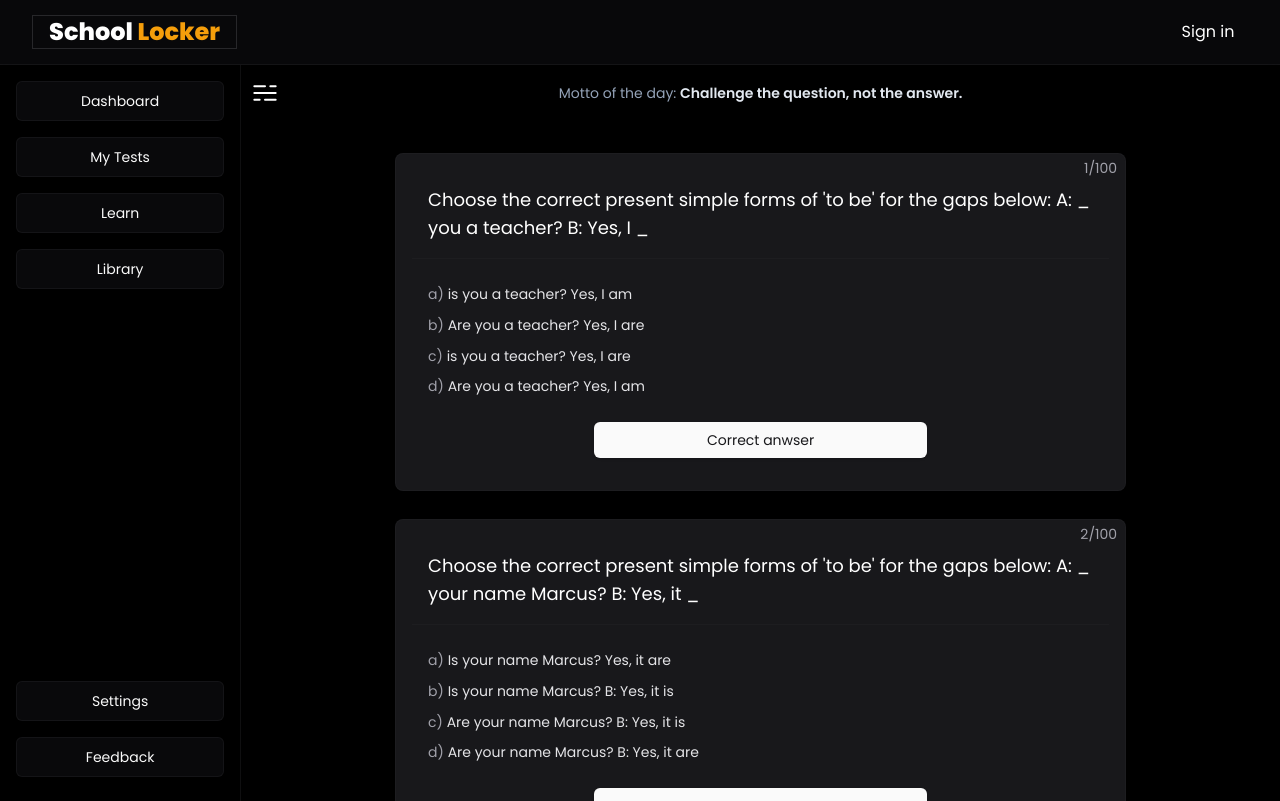
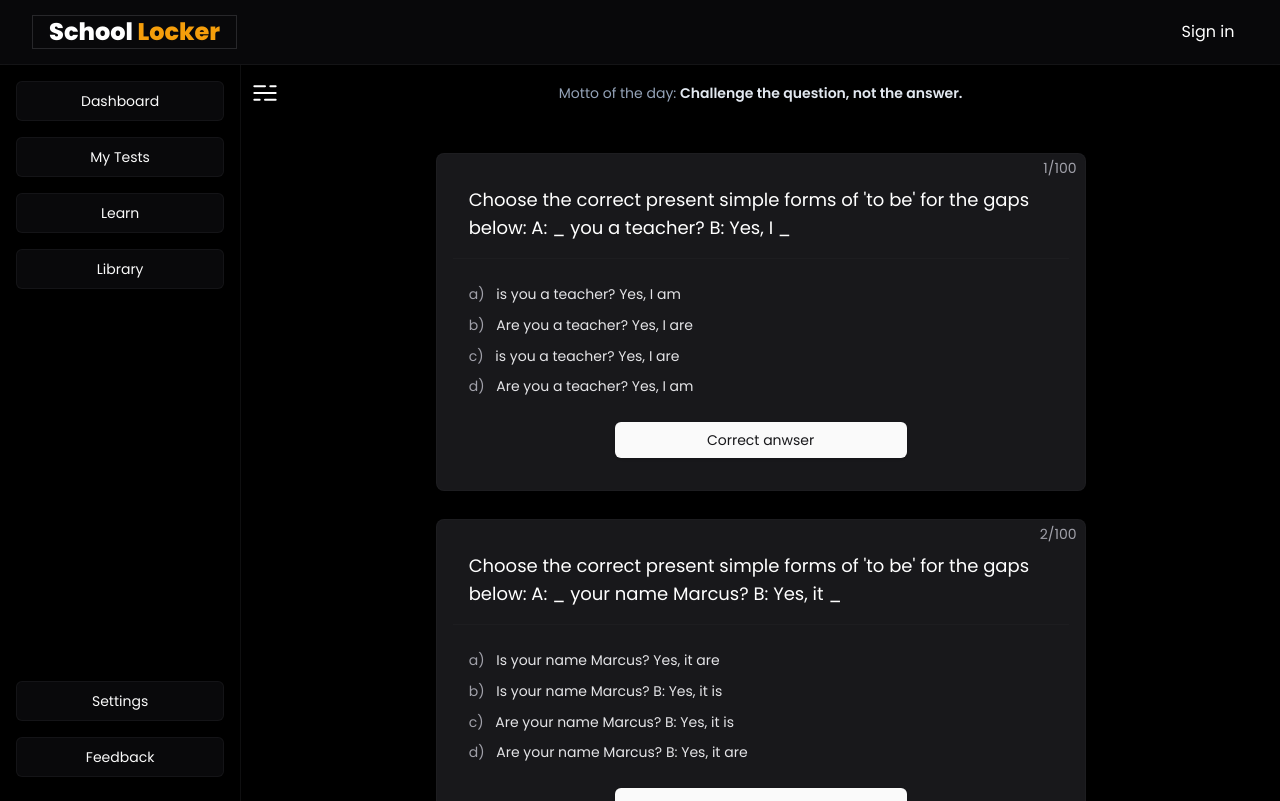
Before and after one commit to wujekbizon/school_locker, a Next.js app: page /dashboard/learn in a window 1280 px wide. Built offline with nearby package versions, Linux system fonts and the light colour scheme; no server answers.

Commit message:
Add QuestionCard component, work on mock data, adjust drizzle schema

```diff
--- a/src/app/dashboard/learn/page.tsx
+++ b/src/app/dashboard/learn/page.tsx
@@ -1,43 +1,16 @@
-import { LETTERS } from "@/constants/optionsLetters";
+import QuestionCard from "@/components/QuestionCard";
 import { ENGLISH_A1_DATA } from "@/data/englishA1";
 
 export default function LearnPage() {
   return (
     <section className="flex flex-col items-center gap-7 p-2 md:p-8">
-      <div className="flex h-full w-full flex-col items-center gap-7">
-        {ENGLISH_A1_DATA.map((item) => (
-          <form
-            key={item.number}
-            className="relative w-full rounded-lg border border-border/40 bg-zinc-900 px-4 py-8 text-white md:w-3/4"
-          >
-            <p className="absolute right-2 top-1 text-sm text-muted-foreground">
-              {item.number}/{ENGLISH_A1_DATA.length}
-            </p>
-            <h3 className="border-b border-border/40 px-4 pb-4 text-lg">
-              {item.question}
-            </h3>
-            <ul className="flex flex-col gap-2 px-4 pt-6">
-              {item.answers.map(({ option, isCorrect }, index) => (
-                <li
-                  key={option}
-                  className="text-balance text-sm leading-relaxed text-muted-foreground"
-                >
-                  {LETTERS[index]}){" "}
-                  <span className="text-md text-zinc-200"> {option}</span>
-                </li>
-              ))}
-              <div className="flex w-full justify-center self-center pt-4 md:w-1/2">
-                <button
-                  type="submit"
-                  className="inline-flex h-9 w-full items-center justify-center whitespace-nowrap rounded-md bg-primary px-4 py-2 text-sm font-medium text-primary-foreground shadow transition-colors hover:bg-primary/90 focus-visible:outline-none focus-visible:ring-1 focus-visible:ring-ring disabled:pointer-events-none disabled:opacity-50 "
-                >
-                  Correct anwser
-                </button>
-              </div>
-            </ul>
-          </form>
-        ))}
-      </div>
+      {ENGLISH_A1_DATA.map((item) => (
+        <QuestionCard
+          key={item.number} // this need to be replace lateer with proper unique id
+          data={item}
+          length={ENGLISH_A1_DATA.length}
+        />
+      ))}
     </section>
   );
 }
--- /dev/null
+++ b/src/components/QuestionCard.tsx
@@ -0,0 +1,55 @@
+"use client";
+
+import { LETTERS } from "@/constants/optionsLetters";
+import TestDataInterface from "@/types/testData";
+import { useState } from "react";
+
+export default function QuestionCard(props: {
+  data: TestDataInterface;
+  length: number;
+}) {
+  const [showCorrectAnswer, setShowCorrectAnswer] = useState(false);
+  const { answers, number, question } = props.data;
+
+  const handleCorrectAnswer = () => {
+    setShowCorrectAnswer(!showCorrectAnswer);
+  };
+
+  return (
+    <div
+      key={number}
+      className="relative w-full rounded-lg border border-border/40 bg-zinc-900 px-4 py-8 text-white md:w-2/3 "
+    >
+      <p className="absolute right-2 top-1 text-sm text-muted-foreground">
+        {number}/{props.length}
+      </p>
+      <h3 className="border-b border-border/40 px-4 pb-4 text-lg">
+        {question}
+      </h3>
+      <ul className="flex flex-col gap-2 px-4 pt-6">
+        {answers.map(({ option, isCorrect }, index) => (
+          <li
+            key={option}
+            className="text-balance text-sm leading-relaxed text-muted-foreground"
+          >
+            {LETTERS[index]}){" "}
+            <span
+              className={`${showCorrectAnswer && (isCorrect ? "rounded-sm bg-zinc-600" : "opacity-25")} text-md px-2 text-zinc-200  transition-opacity`}
+            >
+              {" "}
+              {option}
+            </span>
+          </li>
+        ))}
+        <div className="flex w-full justify-center self-center pt-4 md:w-1/2">
+          <button
+            onClick={handleCorrectAnswer}
+            className="inline-flex h-9 w-full items-center justify-center whitespace-nowrap rounded-md bg-primary px-4 py-2 text-sm font-medium text-primary-foreground shadow transition-colors hover:bg-primary/90 focus-visible:outline-none focus-visible:ring-1 focus-visible:ring-ring disabled:pointer-events-none disabled:opacity-50 "
+          >
+            {showCorrectAnswer ? "Back" : "Correct anwser"}
+          </button>
+        </div>
+      </ul>
+    </div>
+  );
+}
--- a/src/server/db/schema.ts
+++ b/src/server/db/schema.ts
@@ -8,6 +8,7 @@ import {
   serial,
   timestamp,
   varchar,
+  jsonb,
 } from "drizzle-orm/pg-core";
 
 /**
@@ -18,17 +19,19 @@ import {
  */
 export const createTable = pgTableCreator((name) => `school-locker_${name}`);
 
-export const posts = createTable(
-  "post",
+export const tests = createTable(
+  "test",
   {
     id: serial("id").primaryKey(),
-    name: varchar("name", { length: 256 }),
+    userId: varchar("userId", { length: 256 }).notNull(), // Store Clerk-provided user ID
+    category: varchar("category", { length: 256 }).notNull(), // Test category (English, Law, etc.)
+    data: jsonb("data").notNull(), // Stores TestDataInterface in JSON format
     createdAt: timestamp("created_at")
       .default(sql`CURRENT_TIMESTAMP`)
       .notNull(),
     updatedAt: timestamp("updatedAt"),
   },
   (example) => ({
-    nameIndex: index("name_idx").on(example.name),
-  })
+    nameIndex: index("name_idx").on(example.userId),
+  }),
 );
--- /dev/null
+++ b/src/types/testData.ts
@@ -0,0 +1,10 @@
+interface TestDataInterface {
+  number: number;
+  question: string;
+  answers: {
+    option: string;
+    isCorrect: boolean;
+  }[];
+}
+
+export default TestDataInterface;
```
Also changed, not shown: 1 other file (tests, documents, lock files or other folders).
